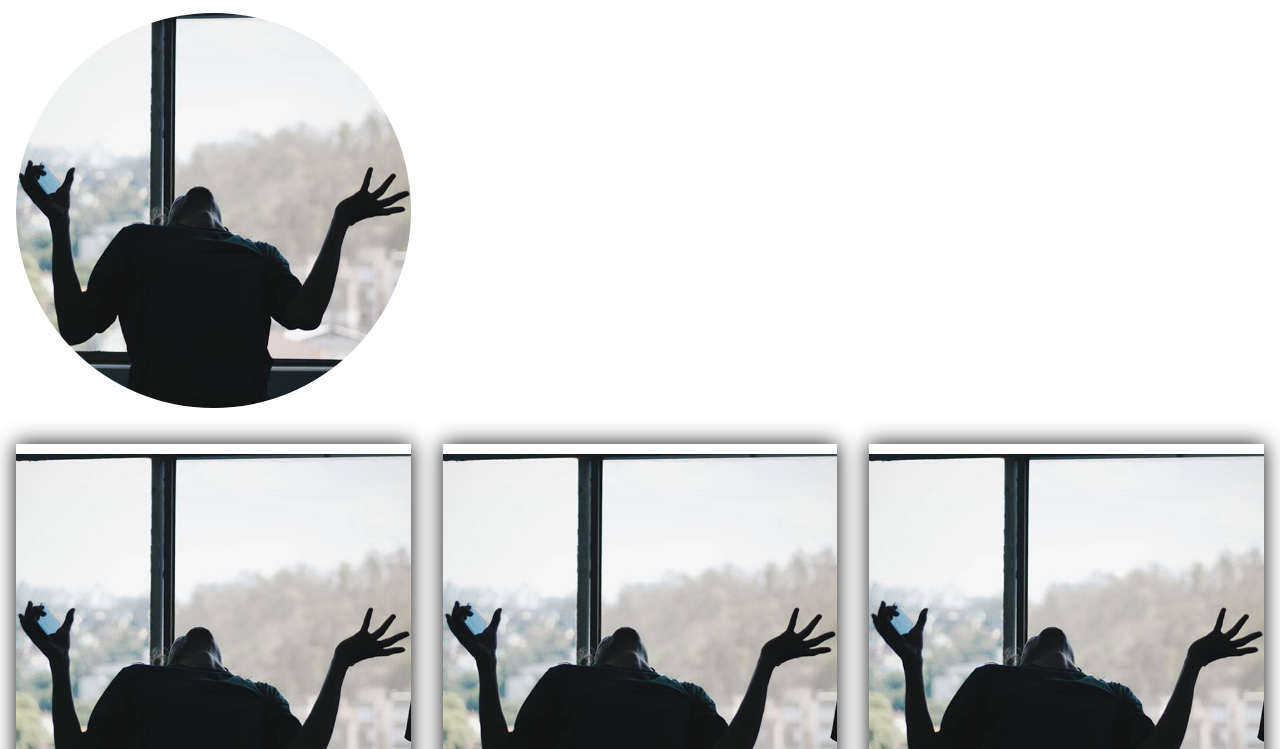
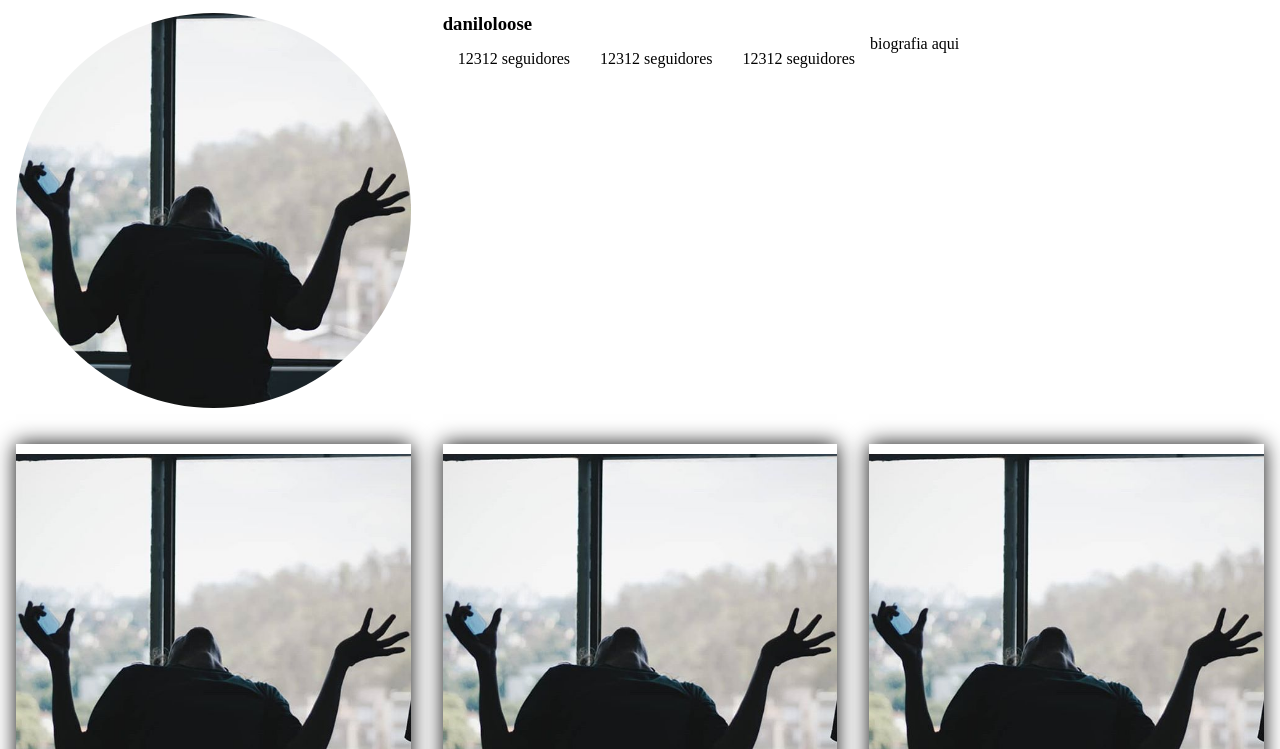
Before and after one commit to DanLoose/CloneInstagramProfile, a plain HTML site: page 3.0/index.html in a window 1280 px wide. Shown: the part 51-800 px from the top of the page. Drawn offline with Linux system fonts and the light colour scheme.

Commit message:
profile settings

```diff
--- a/3.0/CSS/style.css
+++ b/3.0/CSS/style.css
@@ -28,6 +28,8 @@ header{background-color: rgb(148, 148, 148); color: #fff; overflow:hidden; posit
 .card h3, .card p{margin-bottom: 10px;}
 .card img{width: 100%;}
 .profile img{border-radius: 50%; width: 100%;}
+.profile ul{list-style-type: none;}
+.profile li{float: left; padding: 15px;}
 
 /* IMAGE SETTINGS */
 
--- a/3.0/index.html
+++ b/3.0/index.html
@@ -35,7 +35,15 @@
             <div class="grid-4">
                 <img src="./assets/profile.jpg" alt="">
             </div>
-            <div class="grid-8"></div>
+            <div class="grid-8">
+                <h3>daniloloose</h3>
+                <ul>
+                    <li>12312 seguidores</li>
+                    <li>12312 seguidores</li>
+                    <li>12312 seguidores</li>
+                </ul>
+                <p>biografia aqui</p>
+            </div>
         </div>
     </div>
 
```
